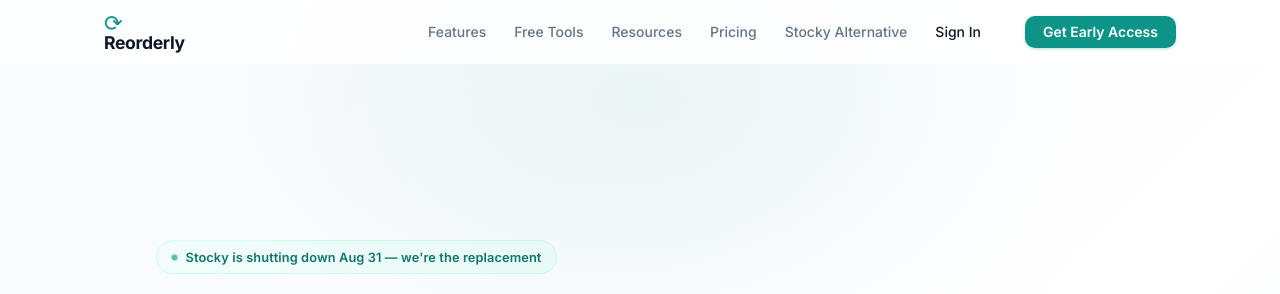
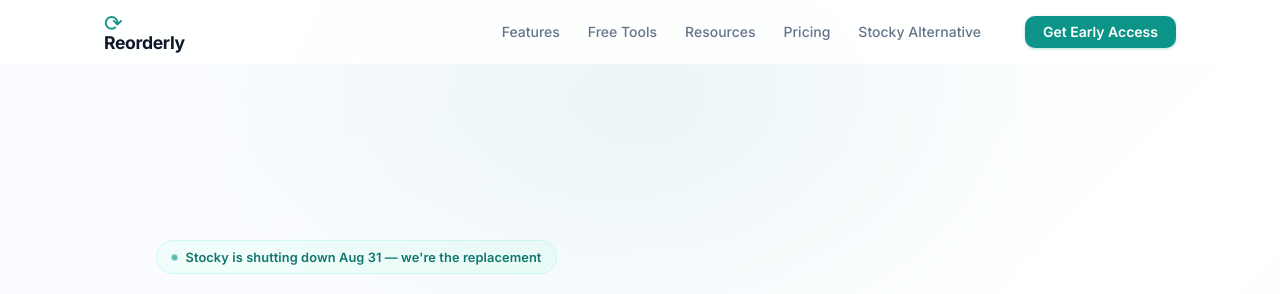
Before and after one commit to kyletran77/reorderly-web, a Django app: page / in a window 1280 px wide. Shown: the top 294 px of the page. Run offline with Django 5.2, Linux system fonts and the light colour scheme.

Commit message:
Remove Sign In button from nav (app not built yet)

```diff
--- a/apps/core/templates/core/components/nav.html
+++ b/apps/core/templates/core/components/nav.html
@@ -10,7 +10,6 @@
       <li><a href="/resources/">Resources</a></li>
       <li><a href="/pricing/">Pricing</a></li>
       <li><a href="/stocky-alternative/">Stocky Alternative</a></li>
-      <li><a href="/app/" class="nav-signin">Sign In</a></li>
     </ul>
     <a href="#waitlist" class="btn btn-primary nav-cta">Get Early Access</a>
     <button class="nav-burger" id="nav-burger" aria-label="Toggle navigation">
```
